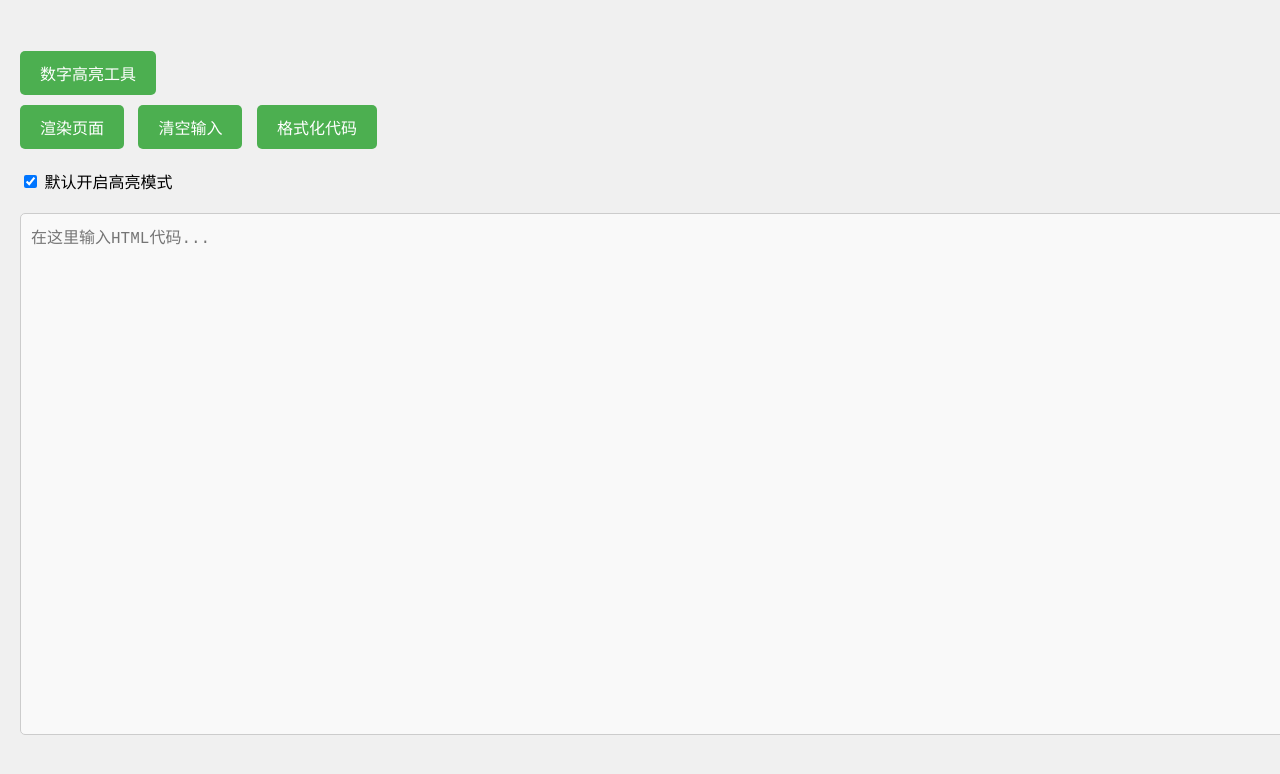
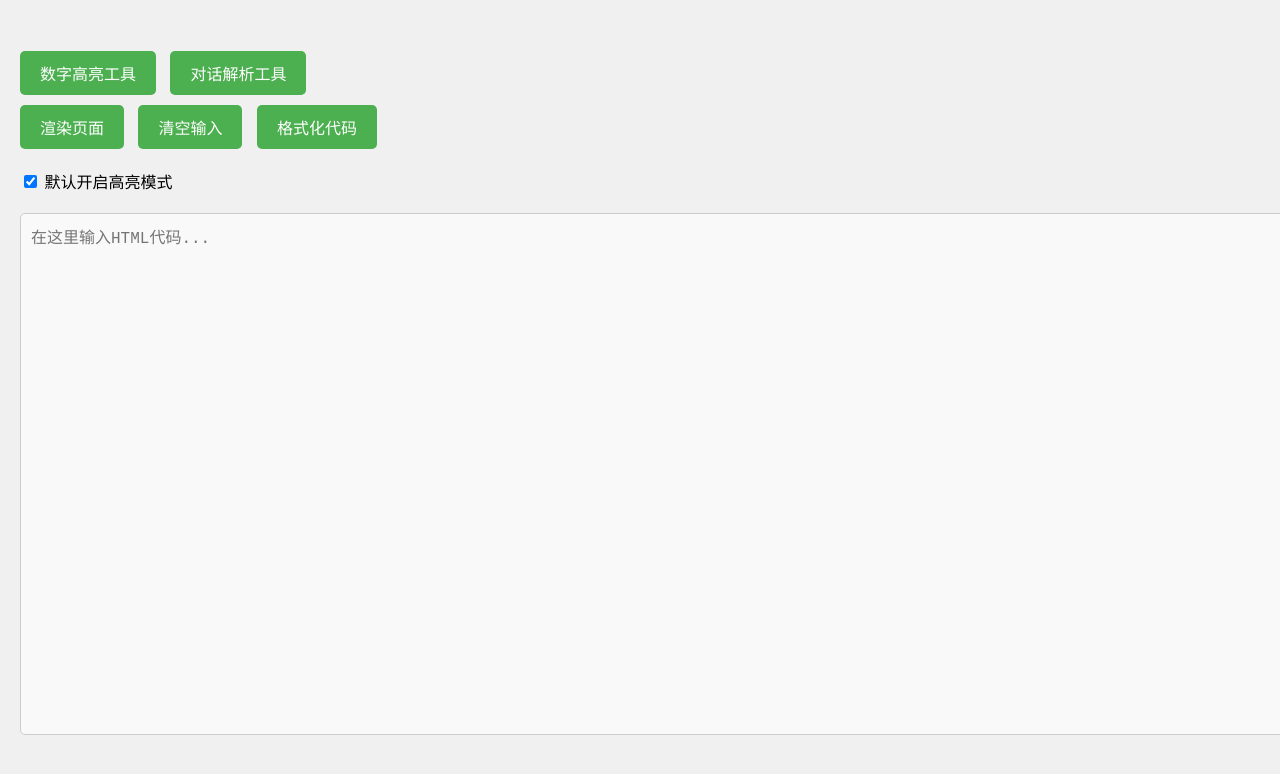
Before and after one commit to OoOTian/HTMLRenderer, a plain HTML site: page index.html in a window 1280 px wide. Shown: the top 774 px of the page. Drawn offline with Linux system fonts and the light colour scheme.

Commit message:
Update index.html

```diff
--- a/index.html
+++ b/index.html
@@ -68,7 +68,10 @@
     <script src="https://cdnjs.cloudflare.com/ajax/libs/js-beautify/1.14.0/beautify-html.min.js"></script>
 </head>
 <body>
-    <button id="numberButton" onclick="window.location.href='numberSearch.html' ">数字高亮工具</button>
+    <div>
+        <button id="numberButton" onclick="window.location.href='numberSearch.html' ">数字高亮工具</button>
+        <button onclick="window.location.href='chat.html' ">对话解析工具</button>
+    </div>
     <div class="button-container">
         <button id="redirectButton">渲染页面</button>
         <button id="clearButton">清空输入</button>
```
